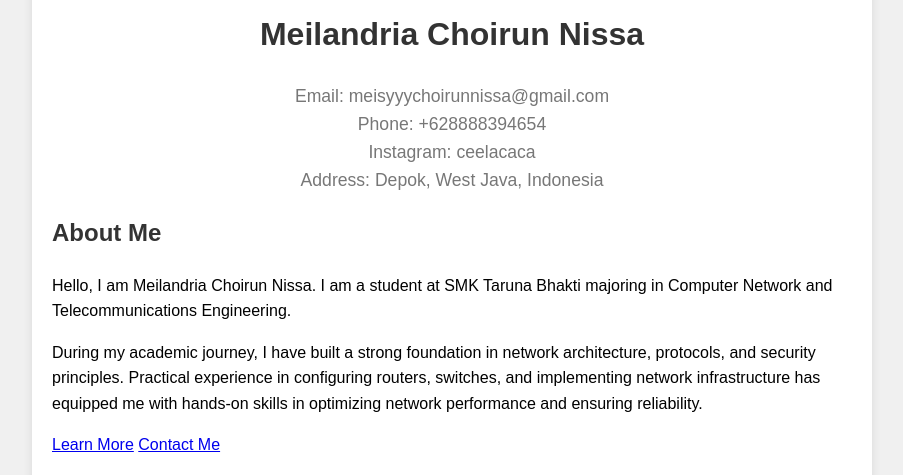
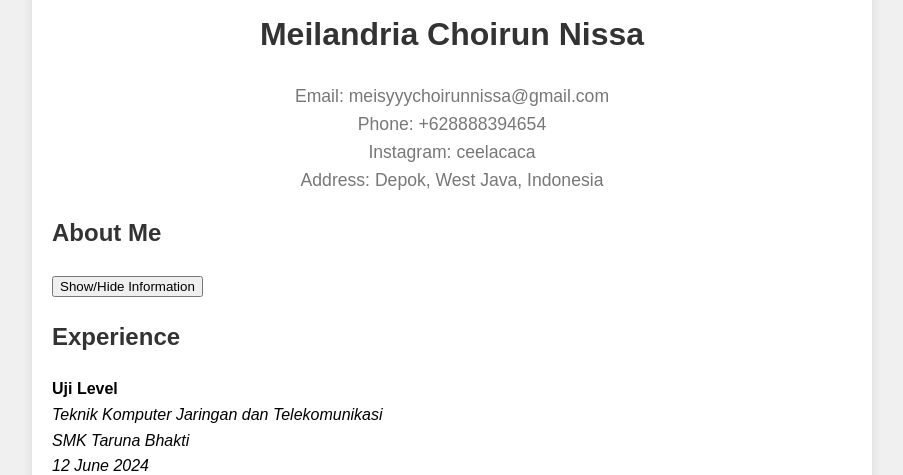
Before and after one commit to meisyyy/meisyyy.github.io, a plain HTML site: page index.html in a window 1280 px wide. Shown: the part 88-563 px from the top of the page, without its empty margins (188-1091 px from the left). Drawn offline with Linux system fonts and the light colour scheme.

Commit message:
Update index.html
added index.html

```diff
--- a/index.html
+++ b/index.html
@@ -71,13 +71,15 @@
 
 
 
-        <div class="section">
+       <div class="section">
     <h2>About Me</h2>
-    <p>Hello, I am Meilandria Choirun Nissa. I am a student at SMK Taruna Bhakti majoring in Computer Network and Telecommunications Engineering.</p>
-    <p>During my academic journey, I have built a strong foundation in network architecture, protocols, and security principles. Practical experience in configuring routers, switches, and implementing network infrastructure has equipped me with hands-on skills in optimizing network performance and ensuring reliability.</p>
-    <a href="#" class="button button-primary">Learn More</a>
-    <a href="#" class="button button-secondary">Contact Me</a>
+    <button class="button button-primary" onclick="toggleContent()">Show/Hide Information</button>
+    <div id="about-info" style="display: none;">
+        <p>Hello, I am Meilandria Choirun Nissa. I am a student at SMK Taruna Bhakti majoring in Computer Network and Telecommunications Engineering.</p>
+        <p>During my academic journey, I have built a strong foundation in network architecture, protocols, and security principles. Practical experience in configuring routers, switches, and implementing network infrastructure has equipped me with hands-on skills in optimizing network performance and ensuring reliability.</p>
+    </div>
 </div>
+
 
 
         <div class="section">
```
